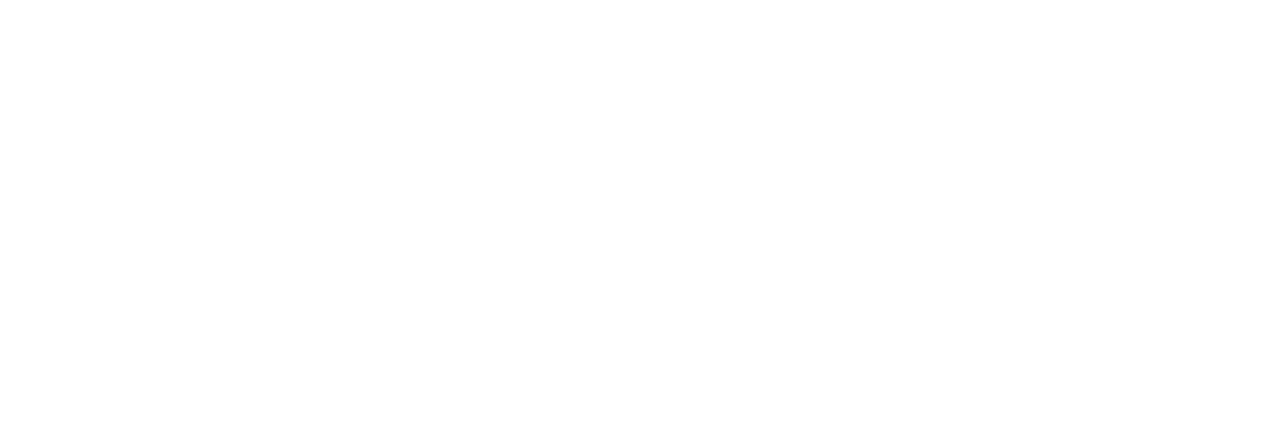
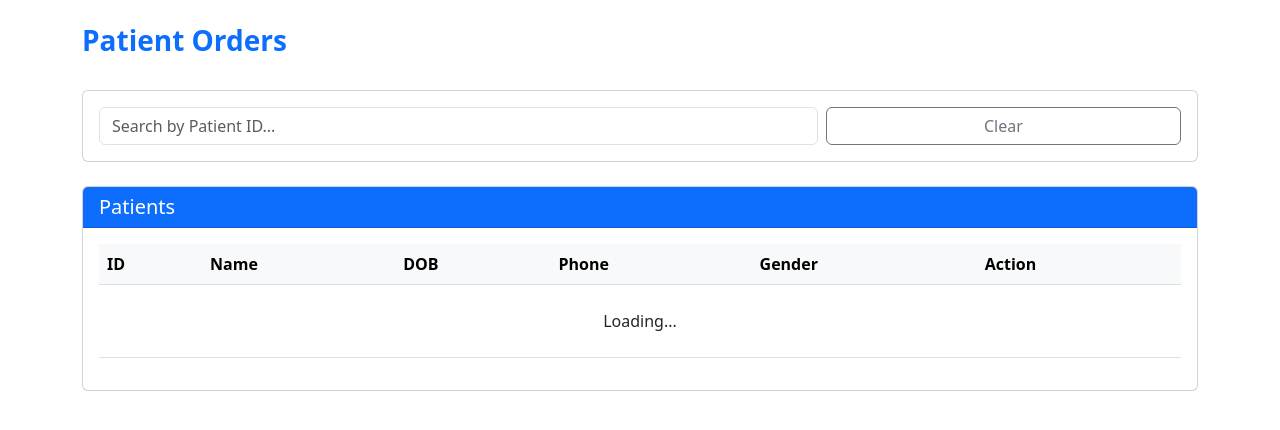
Before and after one commit to JonathanL617/WebDev-Pharmacist-Management-System, a PHP site: page /WebDev-Pharmacist-Management-System/app/view/pages/doctor/patient_records.php in a window 1280 px wide. Before the commit the part shown is empty. Shown: the top 430 px of the page. Run offline with PHP 8.4, Linux system fonts and the light colour scheme.

Commit message:
modified:   app/view/pages/doctor/patient_records.php

```diff
--- a/app/view/pages/doctor/patient_records.php
+++ b/app/view/pages/doctor/patient_records.php
@@ -1,3 +1,98 @@
-<div class="tab-content" id="view-patient-records">
+
+
+<!DOCTYPE html>
+<html lang="en">
+<head>
+  <meta charset="UTF-8">
+  <meta name="viewport" content="width=device-width, initial-scale=1">
+  <title>Patient Orders</title>
+
+  <!-- Bootstrap 5 -->
+  <link href="https://cdn.jsdelivr.net/npm/bootstrap@5.3.0/dist/css/bootstrap.min.css" rel="stylesheet">
+
+  <!-- Custom CSS (your 5 classes) -->
+  <link rel="stylesheet" href="assets/css/style.css">
+</head>
+<body>
+<div class="container py-4">
+
+  <div class="d-flex justify-content-between align-items-center mb-4">
+    <h1 class="h3 fw-bold text-primary">Patient Orders</h1>
+  </div>
+
+  <!-- Search -->
+  <div class="card mb-4">
+    <div class="card-body">
+      <div class="row g-2">
+        <div class="col-md-8">
+          <input type="text" class="form-control" id="searchPatient" placeholder="Search by Patient ID...">
+        </div>
+        <div class="col-md-4">
+          <button class="btn btn-outline-secondary w-100" id="clearSearch">Clear</button>
+        </div>
+      </div>
+    </div>
+  </div>
+
+  <!-- Patients Table -->
+  <div class="card" id="patientsCard">
+    <div class="card-header bg-primary text-white">
+      <h5 class="mb-0">Patients</h5>
+    </div>
+    <div class="card-body">
+      <div class="table-responsive">
+        <table class="table table-hover align-middle">
+          <thead class="table-light">
+            <tr>
+              <th>ID</th><th>Name</th><th>DOB</th><th>Phone</th><th>Gender</th><th>Action</th>
+            </tr>
+          </thead>
+          <tbody id="patientsTableBody">
+            <tr><td colspan="6" class="text-center py-4">Loading...</td></tr>
+          </tbody>
+        </table>
+      </div>
+    </div>
+  </div>
+
+  <!-- Order History (hidden) -->
+  <section id="orderHistorySection" class="mt-4" style="display:none;">
+    <div class="card bg-primary text-white mb-4">
+      <div class="card-body d-flex justify-content-between align-items-center">
+        <div>
+          <h4 id="bannerPatientName">-</h4>
+          <p id="bannerPatientId" class="mb-0">Patient ID: -</p>
+        </div>
+        <button class="btn btn-light" id="backToPatients">Back</button>
+      </div>
+    </div>
+
+    <div class="card mb-4">
+      <div class="card-header">Patient Info</div>
+      <div class="card-body">
+        <div class="row">
+          <div class="col-md-6">
+            <p><strong>DOB:</strong> <span id="detailDob">-</span></p>
+            <p><strong>Phone:</strong> <span id="detailPhone">-</span></p>
+            <p><strong>Gender:</strong> <span id="detailGender">-</span></p>
+          </div>
+          <div class="col-md-6">
+            <p><strong>Email:</strong> <span id="detailEmail">-</span></p>
+            <p><strong>Address:</strong> <span id="detailAddress">-</span></p>
+          </div>
+        </div>
+      </div>
+    </div>
+
+    <div class="card">
+      <div class="card-header">Order History</div>
+      <div class="card-body" id="ordersContainer"></div>
+    </div>
+  </section>
 
 </div>
+
+<!-- JavaScript (external) -->
+<script src="assets/js/main.js"></script>
+</body>
+</html>
```
